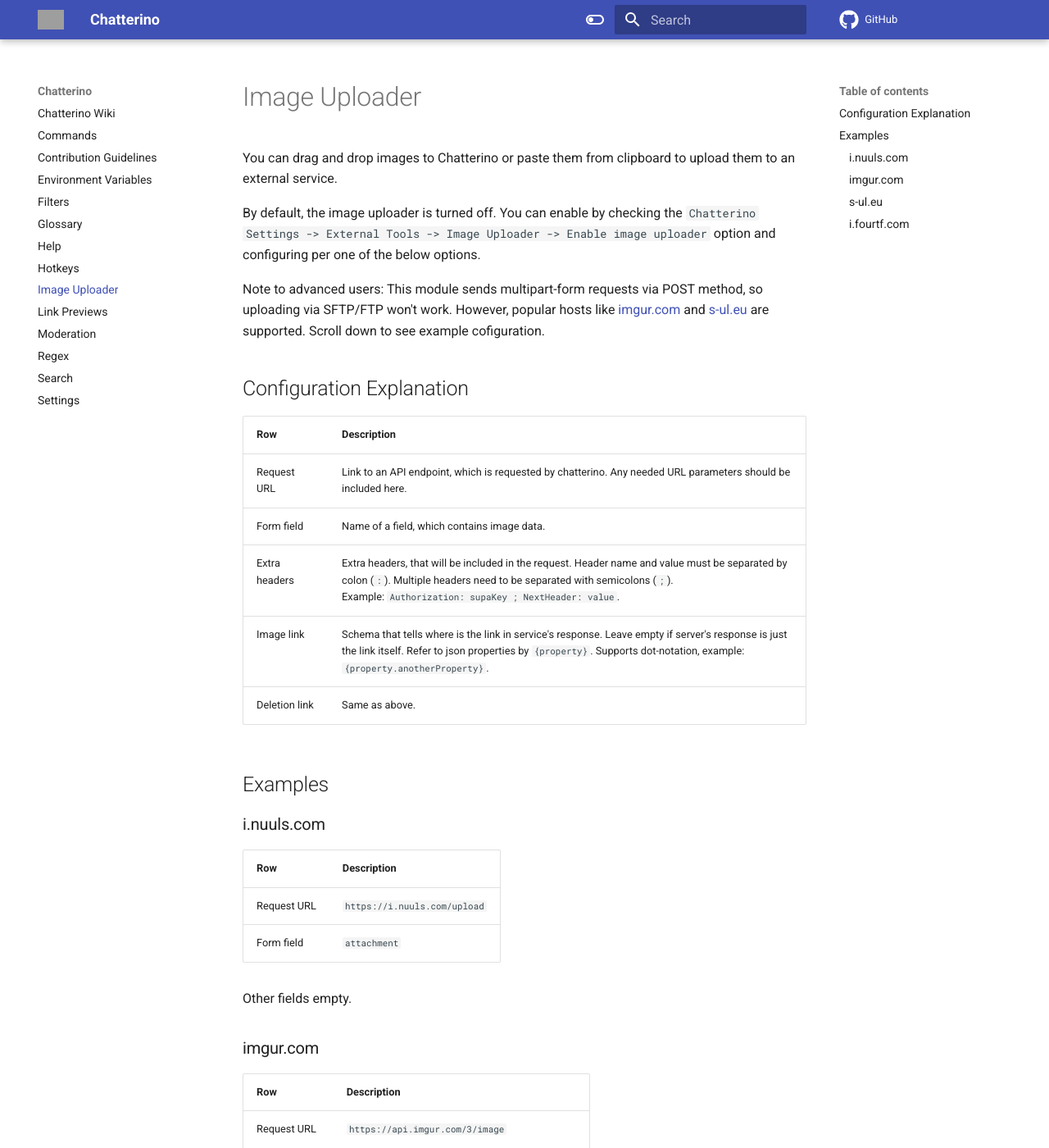
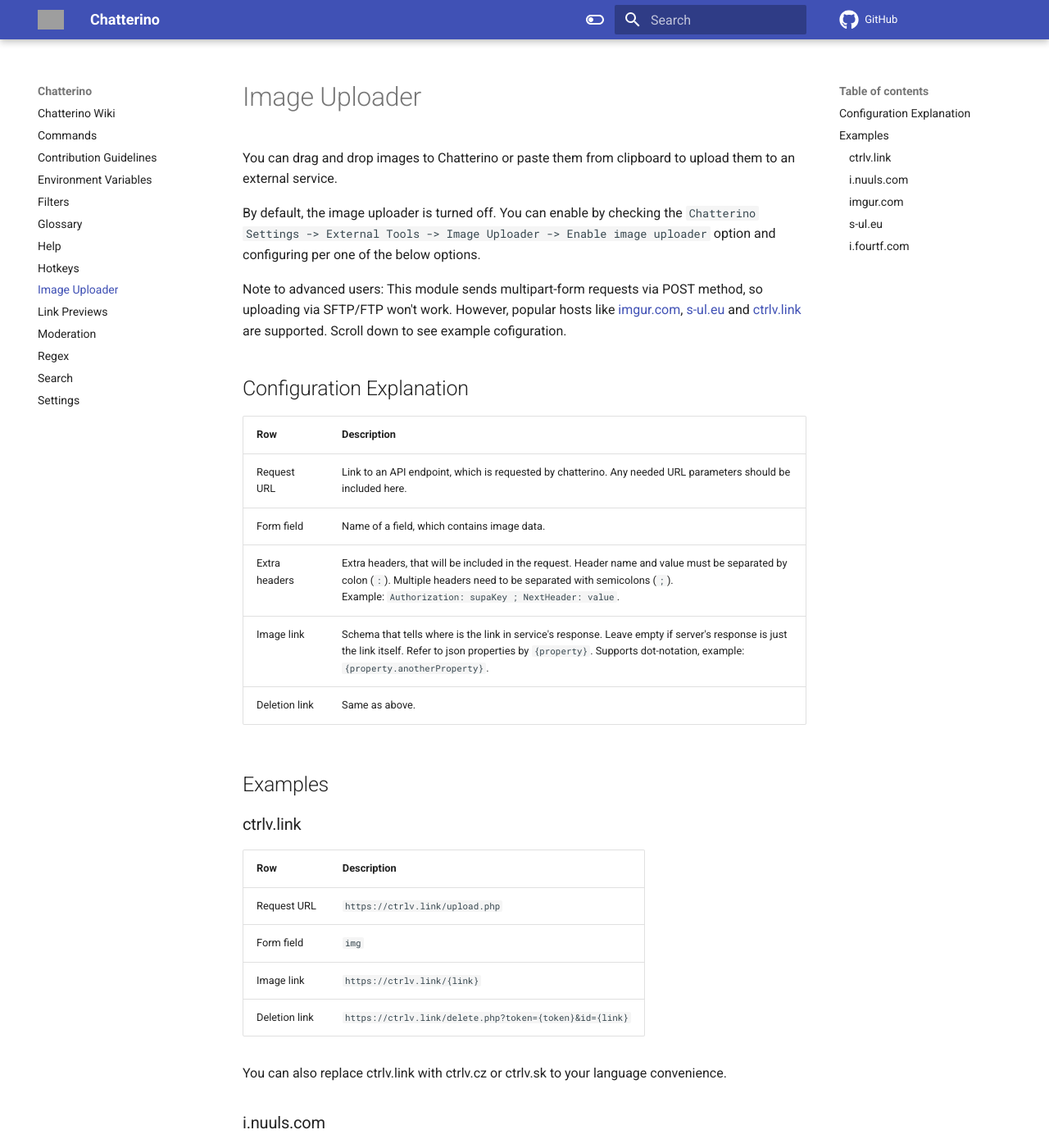
Before and after one commit to Chatterino/wiki, an MkDocs documentation site: the page built from docs/Image Uploader.md, in a window 1280 px wide and 1400 px high. Shown: the whole window at 82% size. Built offline with MkDocs 1.6.1 and Material for MkDocs 9.7.7, drawn with Linux system fonts in a browser that asks for light colours; comment, search, counter and statistics services are not loaded; grey boxes are pictures that could not be loaded.

Commit message:
CtrlV.link image upload integration

```diff
--- a/docs/Image Uploader.md
+++ b/docs/Image Uploader.md
@@ -4,7 +4,7 @@
 By default, the image uploader is turned off. You can enable by checking the `Chatterino Settings -> External Tools -> Image Uploader -> Enable image uploader` option and configuring per one of the below options.
 
 Note to advanced users: This module sends multipart-form requests via POST method, so uploading via SFTP/FTP won't work.
-However, popular hosts like [imgur.com](https://imgur.com) and [s-ul.eu](https://s-ul.eu) are supported. Scroll down to see example cofiguration.
+However, popular hosts like [imgur.com](https://imgur.com), [s-ul.eu](https://s-ul.eu) and [ctrlv.link](https://ctrlv.link) are supported. Scroll down to see example cofiguration.
 
 ## Configuration Explanation
 |Row|Description|
@@ -16,6 +16,16 @@
 |Deletion link|Same as above.|
 
 ## Examples
+### ctrlv.link
+|Row|Description|
+|-|-|
+|Request URL|`https://ctrlv.link/upload.php`|
+|Form field|`img`|
+|Image link|`https://ctrlv.link/{link}`|
+|Deletion link|`https://ctrlv.link/delete.php?token={token}&id={link}`|
+
+You can also replace ctrlv.link with ctrlv.cz or ctrlv.sk to your language convenience.
+
 ### i.nuuls.com
 
 |Row|Description|
```
